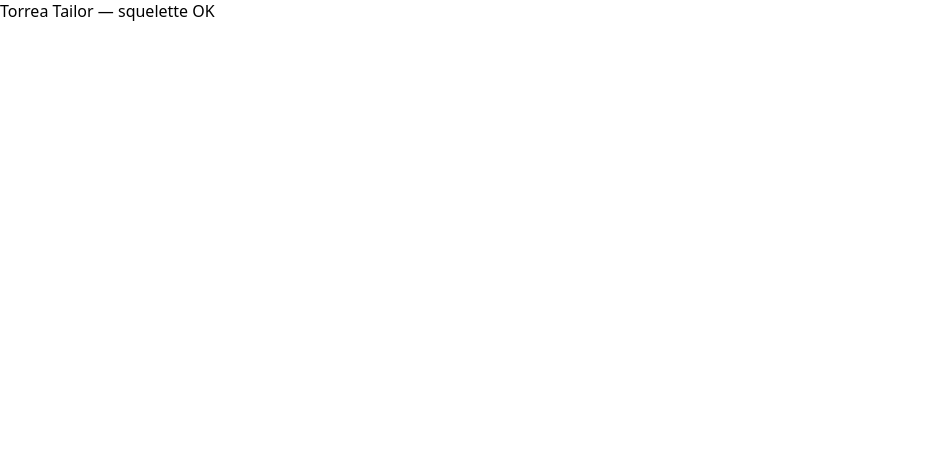
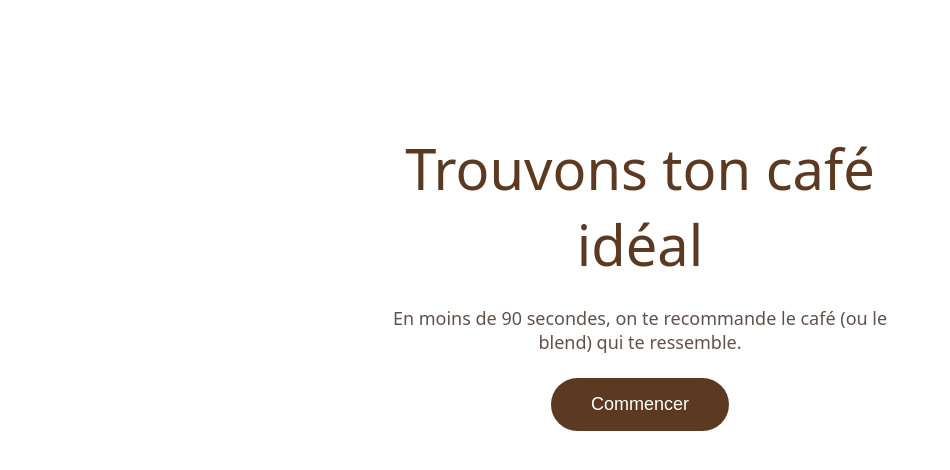
Before and after one commit to chrisghantous66-beep/torrea-tailor.V1, a React (Vite) app in the folder V1/: page / in a window 1280 px wide. Shown: the top 470 px of the page, without its empty margins (0-950 px from the left). Built offline with nearby package versions, Linux system fonts and the light colour scheme.

Commit message:
feat: Welcome + ProgressBar + structure de steps avec persistence

```diff
--- a/V1/src/App.jsx
+++ b/V1/src/App.jsx
@@ -1,3 +1,58 @@
+import { useState, useEffect } from 'react';
+import Welcome from './components/Welcome.jsx';
+import ProgressBar from './components/ProgressBar.jsx';
+import { saveQuizState, loadQuizState, clearQuizState } from './lib/storage.js';
+
+const STEPS = ['welcome', 'q0', 'q1', 'q2', 'q3', 'q4', 'deepen', 'q5', 'q6', 'q7', 'q8', 'result'];
+const TOTAL_MANDATORY = 5;
+
 export default function App() {
-  return <div>Torrea Tailor — squelette OK</div>;
+  const [step, setStep] = useState('welcome');
+  const [quiz, setQuiz] = useState({});
+
+  useEffect(() => {
+    const saved = loadQuizState();
+    if (saved?.step && saved?.quiz) {
+      setStep(saved.step);
+      setQuiz(saved.quiz);
+    }
+  }, []);
+
+  useEffect(() => {
+    if (step !== 'welcome') saveQuizState({ step, quiz });
+  }, [step, quiz]);
+
+  const update = (key, value, nextStep) => {
+    setQuiz(q => ({ ...q, [key]: value }));
+    setStep(nextStep);
+  };
+
+  const restart = () => {
+    clearQuizState();
+    setQuiz({});
+    setStep('welcome');
+  };
+
+  const stepIndex = STEPS.indexOf(step);
+  const showProgress = stepIndex >= 1 && stepIndex <= 5;
+
+  return (
+    <main>
+      {showProgress && (
+        <ProgressBar current={stepIndex} total={TOTAL_MANDATORY} />
+      )}
+
+      {step === 'welcome' && <Welcome onStart={() => setStep('q0')} />}
+
+      {step !== 'welcome' && (
+        <div style={{padding:'2rem', textAlign:'center'}}>
+          <p>Étape : {step}</p>
+          <pre style={{textAlign:'left', display:'inline-block'}}>{JSON.stringify(quiz, null, 2)}</pre>
+          <div style={{marginTop:'1rem'}}>
+            <button onClick={restart}>Recommencer</button>
+          </div>
+        </div>
+      )}
+    </main>
+  );
 }
--- /dev/null
+++ b/V1/src/components/ProgressBar.jsx
@@ -0,0 +1,11 @@
+export default function ProgressBar({ current, total }) {
+  const pct = Math.round((current / total) * 100);
+  return (
+    <div className="progress" aria-live="polite">
+      <div className="progress__label">Étape {current} / {total}</div>
+      <div className="progress__bar">
+        <div className="progress__fill" style={{ width: `${pct}%` }} />
+      </div>
+    </div>
+  );
+}
--- /dev/null
+++ b/V1/src/components/Welcome.jsx
@@ -0,0 +1,11 @@
+export default function Welcome({ onStart }) {
+  return (
+    <div className="welcome">
+      <h1 className="welcome__title">Trouvons ton café idéal</h1>
+      <p className="welcome__subtitle">En moins de 90 secondes, on te recommande le café (ou le blend) qui te ressemble.</p>
+      <button type="button" className="cta" onClick={onStart}>
+        Commencer
+      </button>
+    </div>
+  );
+}
--- a/V1/src/styles/components.css
+++ b/V1/src/styles/components.css
@@ -59,3 +59,67 @@
   .bubble { transition: none; }
   .bubble:hover { transform: none; }
 }
+
+.progress {
+  width: 100%;
+  max-width: 720px;
+  margin: 0 auto 1rem;
+  padding: 0 1rem;
+}
+.progress__label {
+  font-size: 0.85rem;
+  color: var(--color-text);
+  opacity: 0.6;
+  margin-bottom: 0.4rem;
+  text-align: center;
+}
+.progress__bar {
+  height: 4px;
+  background: var(--color-bubble-border);
+  border-radius: 2px;
+  overflow: hidden;
+}
+.progress__fill {
+  height: 100%;
+  background: var(--color-primary);
+  transition: width 300ms ease;
+}
+
+.welcome {
+  display: flex;
+  flex-direction: column;
+  align-items: center;
+  justify-content: center;
+  min-height: 70vh;
+  text-align: center;
+  padding: 2rem 1rem;
+  gap: 1.5rem;
+}
+.welcome__title {
+  font-size: clamp(2rem, 6vw, 3.5rem);
+  color: var(--color-primary);
+  font-weight: 500;
+  max-width: 600px;
+}
+.welcome__subtitle {
+  font-size: 1.125rem;
+  color: var(--color-text);
+  opacity: 0.75;
+  max-width: 500px;
+}
+
+.cta {
+  background: var(--color-primary);
+  color: white;
+  border: none;
+  padding: 1rem 2.5rem;
+  font-size: 1.125rem;
+  border-radius: 9999px;
+  cursor: pointer;
+  transition: transform var(--transition), box-shadow var(--transition);
+}
+.cta:hover {
+  transform: translateY(-2px);
+  box-shadow: 0 8px 24px rgba(92, 58, 33, 0.25);
+}
+@media (prefers-reduced-motion: reduce) { .cta { transition: none; } .cta:hover { transform: none; } }
```
